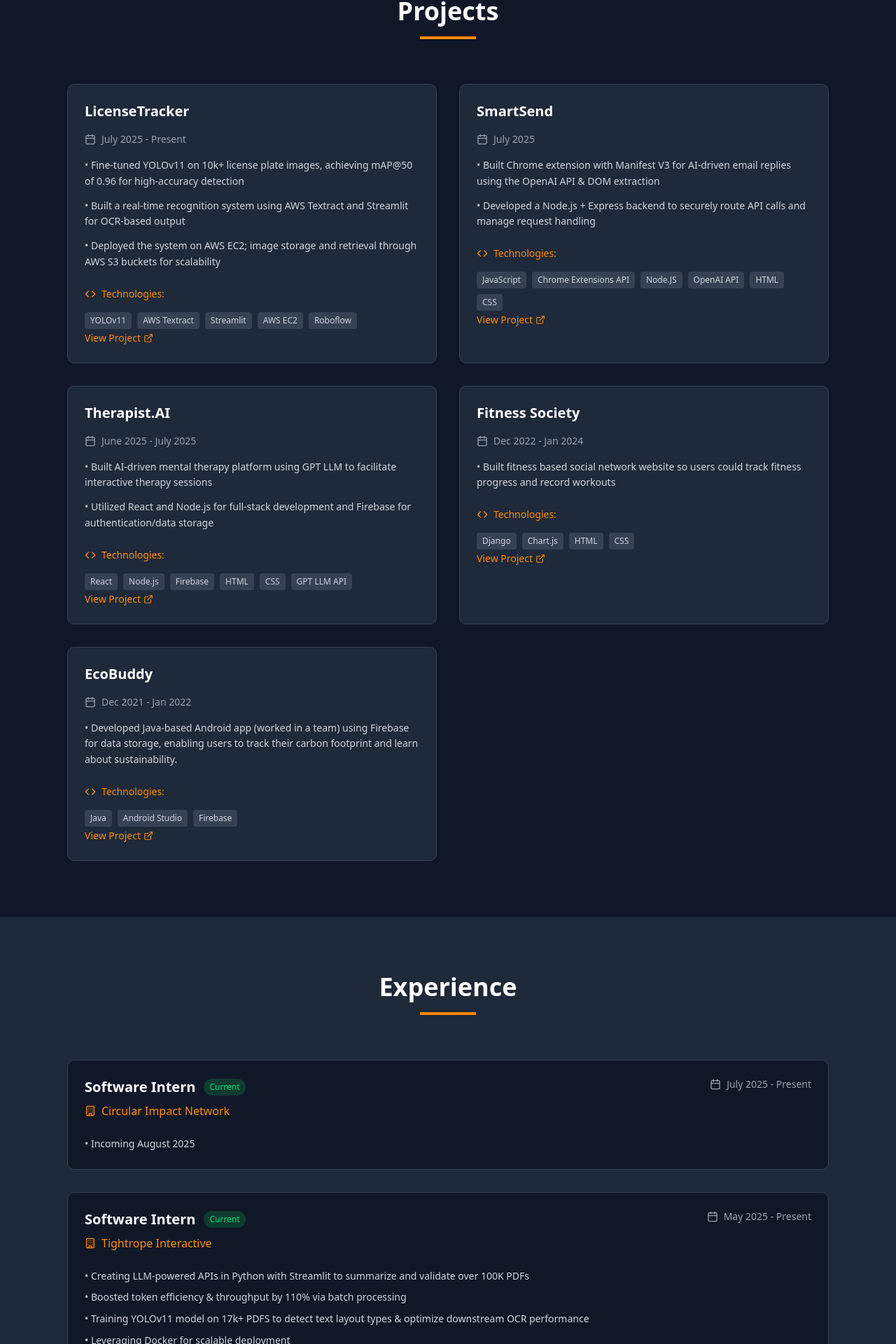
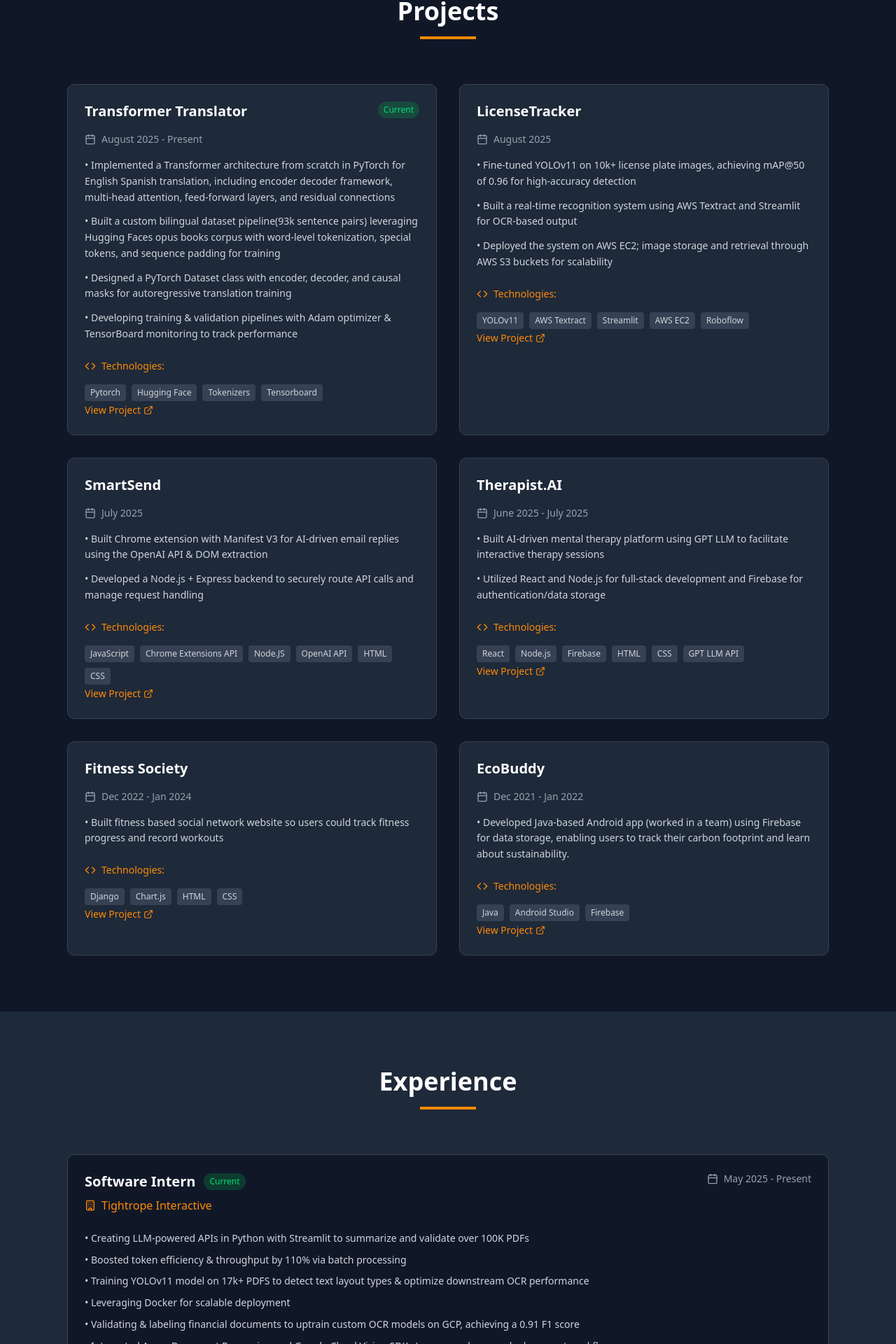
Before and after one commit to akashdanda/PersonalWebsite, a Next.js app: page / in a window 1280 px wide. Shown: the part 1644-3564 px from the top of the page at 70% size. Built offline with nearby package versions, Linux system fonts and the light colour scheme.

Commit message:
proj/experience

```diff
--- a/data/experiences.ts
+++ b/data/experiences.ts
@@ -7,15 +7,7 @@
 }
 
 export const experiences: Experience[] = [
-    {
-    title: "Software Intern",
-    company: "Circular Impact Network",
-    duration: "July 2025 - Present",
-    current: true,
-    description: [
-      "Incoming August 2025"
-    ],
-  },
+
   {
     title: "Software Intern",
     company: "Tightrope Interactive",
@@ -26,7 +18,8 @@
       "Boosted token efficiency & throughput by 110% via batch processing",
       "Training YOLOv11 model on 17k+ PDFS to detect text layout types & optimize downstream OCR performance",
       "Leveraging Docker for scalable deployment",
-      "Validating & labeling financial documents to uptrain custom OCR models on GCP, achieving a 0.91 F1 score"
+      "Validating & labeling financial documents to uptrain custom OCR models on GCP, achieving a 0.91 F1 score",
+      "Integrated Azure Document Processing and Google Cloud Vision SDKs to manage large-scale document workflows"
     ],
   },
   {
@@ -39,6 +32,7 @@
       "Optimized player movement in Unity by implementing C# scripts improving frame rate stability by 25%",
       "Leveraged Hugging Face STT & OpenAI LLM API for real-time voice recognition & AI based text interpretation",
       "Implemented a graph backend with Neo4j to optimize client project management & dependency tracking, decreasing client task completion time by 20%",
+      "Built a frontend using React, Next.js, and Tailwind CSS to provide interactive visualization for projects"
     ],
   },
   {
--- a/data/projects.ts
+++ b/data/projects.ts
@@ -8,10 +8,23 @@
 }
 
 export const projects: Project[] = [
+  {
+    current:true,
+    title: "Transformer Translator",
+    technologies: ["Pytorch", "Hugging Face", "Tokenizers", "Tensorboard"],
+    duration: "August 2025 - Present",
+    description: [
+      "Implemented a Transformer architecture from scratch in PyTorch for English Spanish translation, including encoder decoder framework, multi-head attention, feed-forward layers, and residual connections",
+      "Built a custom bilingual dataset pipeline(93k sentence pairs) leveraging Hugging Faces opus books corpus with word-level tokenization, special tokens, and sequence padding for training",
+      "Designed a PyTorch Dataset class with encoder, decoder, and causal masks for autoregressive translation training",
+      "Developing training & validation pipelines with Adam optimizer & TensorBoard monitoring to track performance"
+    ],
+    link: "https://github.com/akashdanda/Transformer"
+  },
     {
     title: "LicenseTracker",
     technologies: ["YOLOv11", "AWS Textract", "Streamlit", "AWS EC2", "Roboflow"],
-    duration: "July 2025 - Present",
+    duration: "August 2025",
     description: [
       "Fine-tuned YOLOv11 on 10k+ license plate images, achieving mAP@50 of 0.96 for high-accuracy detection",
       "Built a real-time recognition system using AWS Textract and Streamlit for OCR-based output",
```
